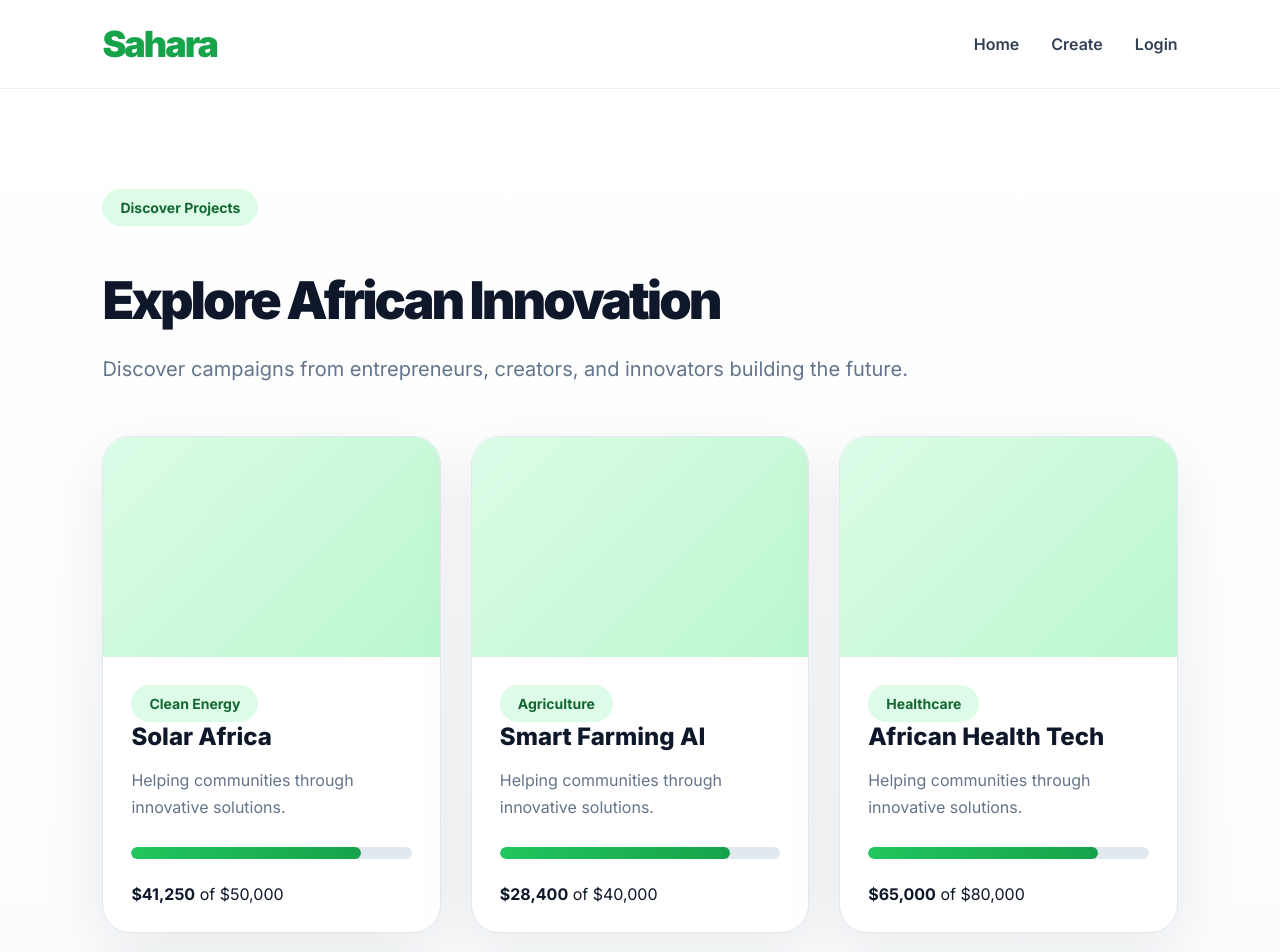
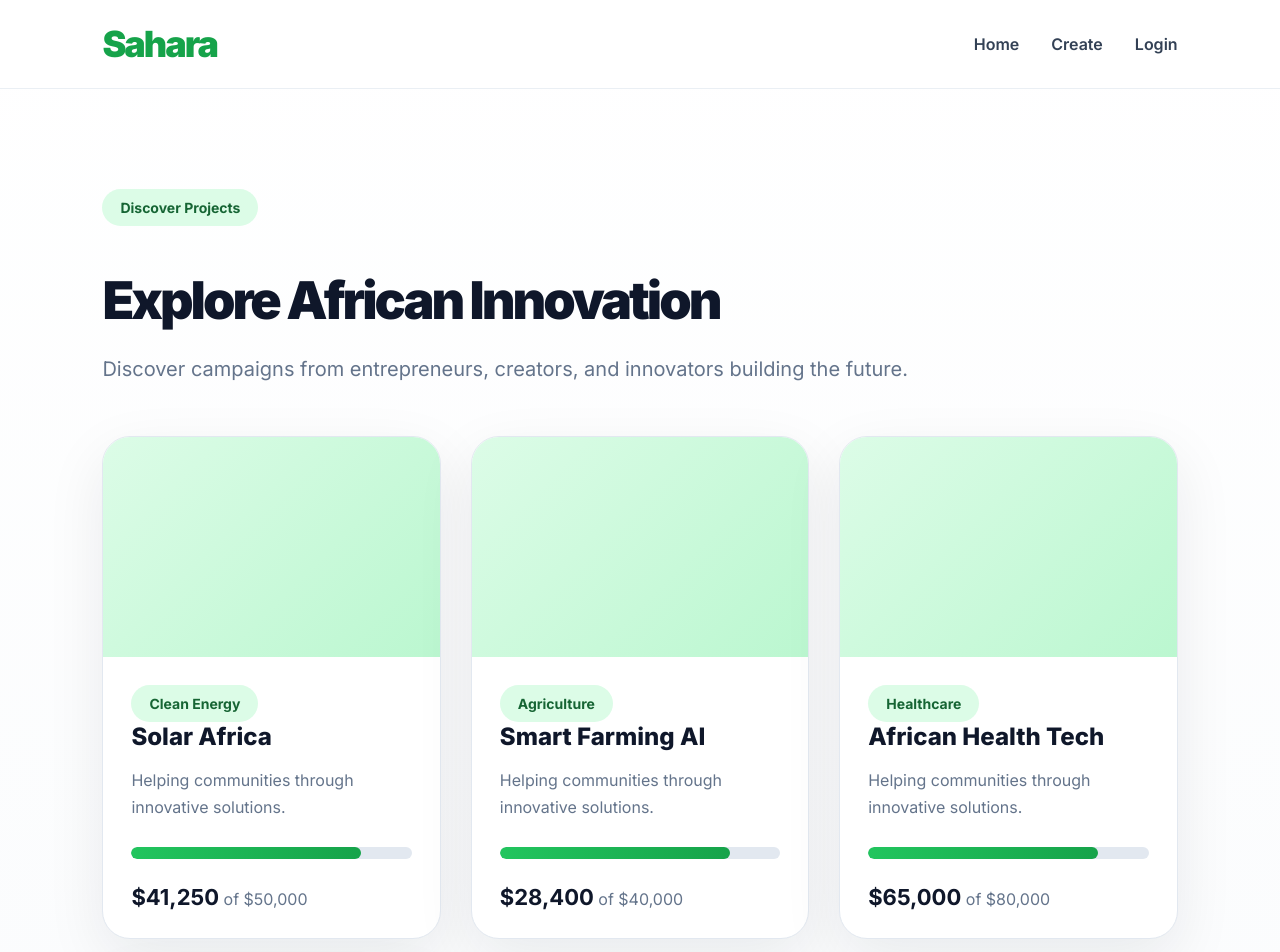
Before and after one commit to groupstum-dev/sahara, a Next.js app: page /campaigns in a window 1280 px wide. Shown: the top 952 px of the page. Built offline with nearby package versions, Linux system fonts and the light colour scheme.

Commit message:
Update globals.css

```diff
--- a/app/globals.css
+++ b/app/globals.css
@@ -1684,3 +1684,24 @@ footer {
   border-color:var(--primary);
 
 }
+.campaign-card {
+
+  display:block;
+
+  color:inherit;
+
+}
+
+
+.campaign-card strong {
+
+  font-size:22px;
+
+}
+
+
+.campaign-card span {
+
+  color:var(--muted);
+
+}
```
